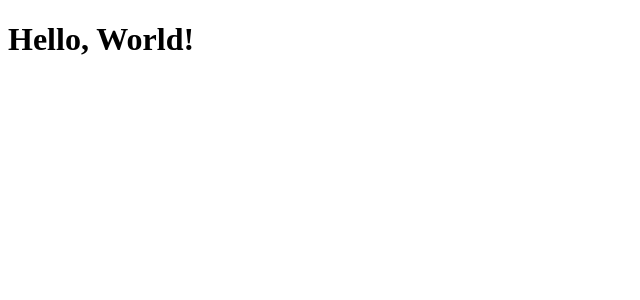
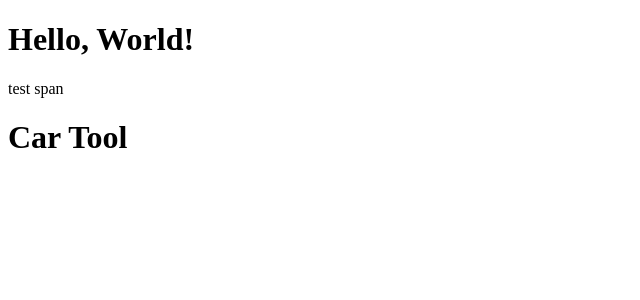
Before and after one commit to BradleyAllanDavis/FrontendBootcamp, a JavaScript app: page / in a window 1280 px wide. Shown: the top 300 px of the page, without its empty margins (0-640 px from the left). Built offline with nearby package versions, Linux system fonts and the light colour scheme.

Commit message:
Exercise 1

```diff
--- a/public/index.html
+++ b/public/index.html
@@ -29,6 +29,7 @@
   <body>
     <noscript>You need to enable JavaScript to run this app.</noscript>
     <div id="root"></div>
+    <div id="CarTool"></div>
     <!--
       This HTML file is a template.
       If you open it directly in the browser, you will see an empty page.
--- /dev/null
+++ b/src/components/CarTool.js
@@ -0,0 +1,9 @@
+export const CarTool = () => {
+  return (
+    <>
+      <header>
+        <h1>Car Tool</h1>
+      </header>
+    </>
+  );
+};
--- /dev/null
+++ b/src/components/HelloWorld.js
@@ -0,0 +1,8 @@
+export const HelloWorld = () => {
+  return (
+    <>
+      <h1>Hello, World!</h1>
+      <span>test span</span>
+    </>
+  );
+};
--- a/src/index.js
+++ b/src/index.js
@@ -1,10 +1,7 @@
-import { createElement } from "react";
 import { render } from "react-dom";
 
-const HelloWorld3 = () => {
-  // return createElement('h1', null, 'Hello, World 3!');
-  return <h1>Hello, World!</h1>;
-};
+import { HelloWorld } from './components/HelloWorld';
+import { CarTool } from './components/CarTool';
 
-// render(createElement(HelloWorld3), document.querySelector('#root'));
-render(<HelloWorld3 />, document.querySelector('#root'));
+render(<HelloWorld />, document.querySelector('#root'));
+render(<CarTool />, document.querySelector('#CarTool'));
```
